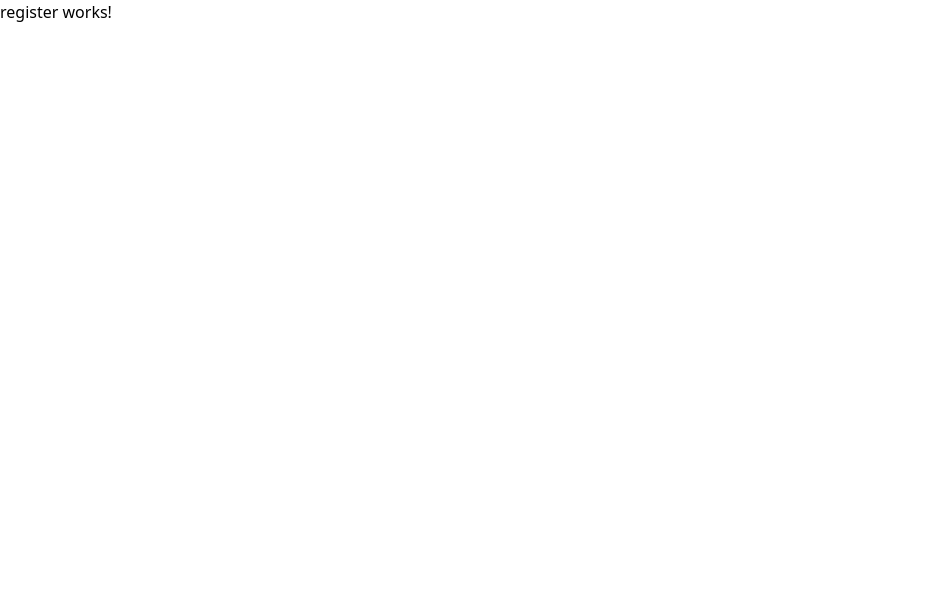
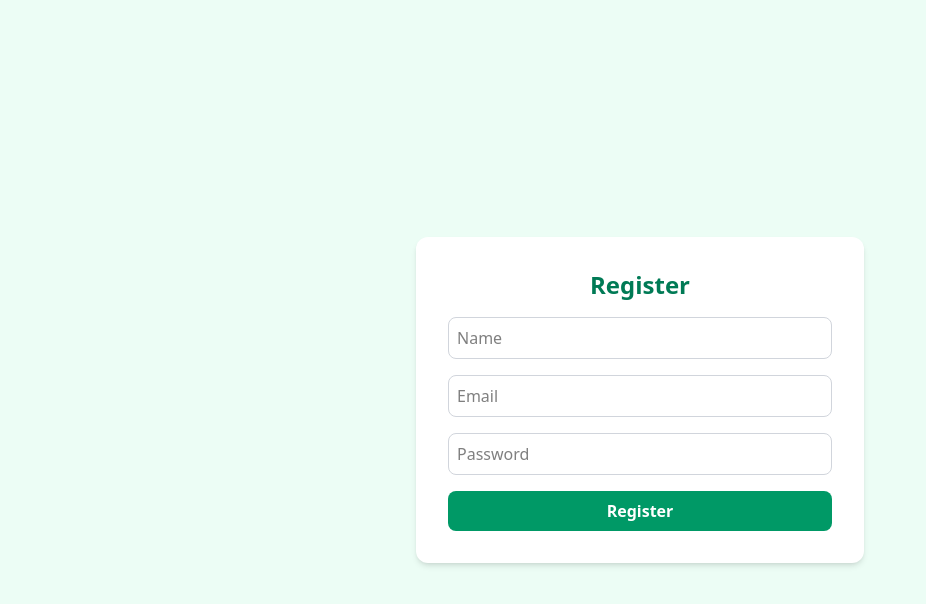
Before and after one commit to KNandhakumar/Love-Letter-Application-Frontend, an Angular app: page /register in a window 1280 px wide. Shown: the top 604 px of the page, without its empty margins (0-926 px from the left). Built offline with nearby package versions, Linux system fonts and the light colour scheme.

Commit message:
added register html

```diff
--- a/src/app/pages/register/register.component.html
+++ b/src/app/pages/register/register.component.html
@@ -1 +1,15 @@
-<p>register works!</p>
+<div class="min-h-screen flex items-center justify-center bg-emerald-50">
+    <form class="bg-white p-8 rounded-xl shadow-md w-full max-w-md space-y-4">
+        <h2 class="text-2xl font-bold text-center text-emerald-700">Register</h2>
+        <input type="text" name="name" required placeholder="Name" class="w-full border
+        border-gray-300 p-2 rounded-lg focus:outline-none focus:ring-2 focus:ring-emerald-500">
+
+        <input type="email" name="email" placeholder="Email" required class="w-full border
+        border-gray-300 p-2 rounded-lg focus:outline-none focus:ring-2 focus:ring-emerald-500">
+
+        <input type="password" name="password" required placeholder="Password" class="w-full border
+        border-gray-300 p-2 rounded-lg focus:outline-none focus:ring-2 focus:ring-emerald-500">
+
+        <button type="submit" class="bg-emerald-600 text-white font-semibold py-2 px-4 rounded-lg w-full cursor-pointer">Register</button>
+    </form>
+</div>
```
